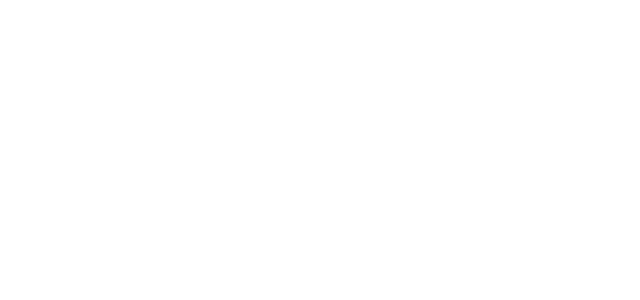
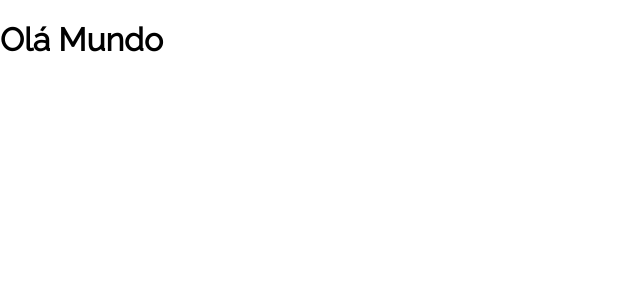
Before and after one commit to tenoriobn/ola-mundo, a React (Create React App) app: page / in a window 1280 px wide. Shown: the top 300 px of the page, without its empty margins (0-640 px from the left). Built offline with nearby package versions, Linux system fonts and the light colour scheme.

Commit message:
Criando o roteador

```diff
--- a/src/App.js
+++ b/src/App.js
@@ -1,11 +1,15 @@
-import { BrowserRouter } from "react-router-dom";
-// import Inicio from "./paginas/Inicio";
-// import SobreMim from "./paginas/SobreMim";
+import { BrowserRouter, Route, Routes } from "react-router-dom";
+import Inicio from "./paginas/Inicio";
+import SobreMim from "./paginas/SobreMim";
 
 function App() {
   return (
     <BrowserRouter>
-
+      <Routes>
+        <Route path="/" element={<Inicio />} />
+        <Route path="/sobremim" element={<SobreMim />} />
+        <Route path="*" element={<div>Pagina não encontrada</div>} />
+      </Routes>
     </BrowserRouter>
   )
 }
```
